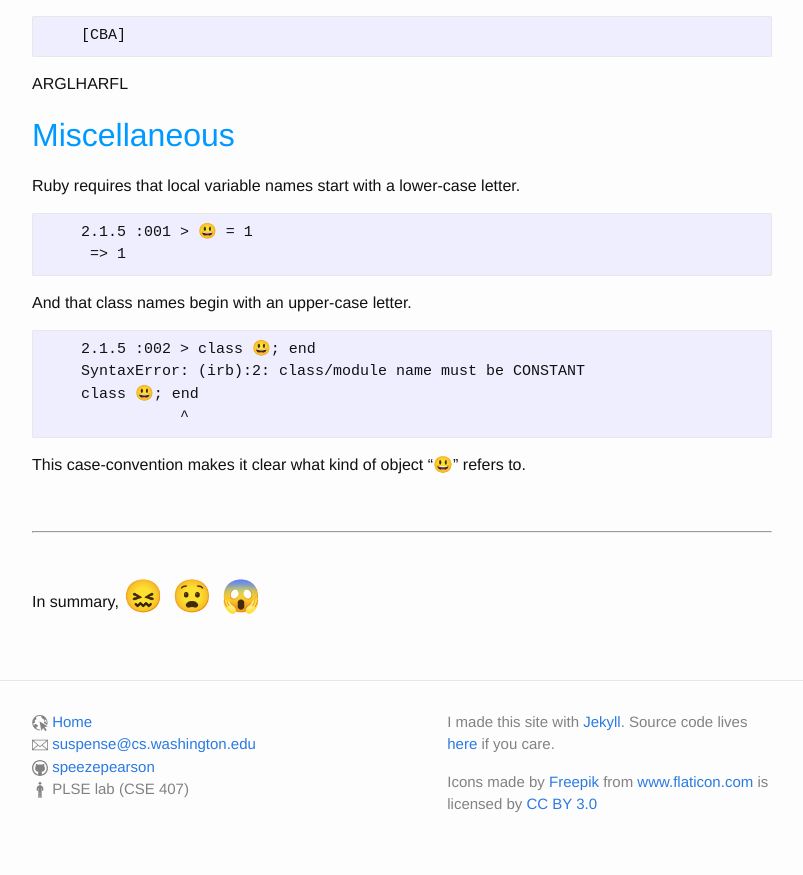
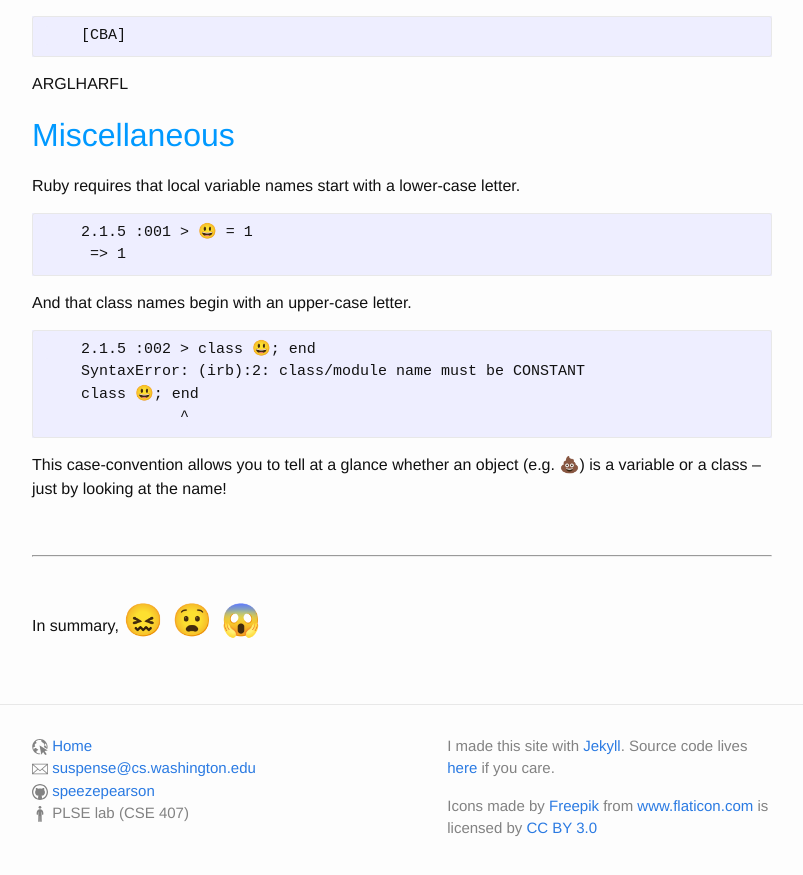
Before and after one commit to speezepearson/speezepearson.github.io, a Jekyll site: the page built from _posts/2016-04-07-unicotastrophes.markdown, in a window 1280 px wide and 900 px high, scrolled down 2998 px. Shown: the top 875 px of the window, without its empty margins (238-1041 px from the left). Built offline with Jekyll 4.4.1, drawn with Linux system fonts in a browser that asks for light colours.

Commit message:
more annotations

```diff
--- a/_posts/2016-04-07-unicotastrophes.markdown
+++ b/_posts/2016-04-07-unicotastrophes.markdown
@@ -129,7 +129,7 @@ And that class names begin with an upper-case letter.
         class 😃; end
                    ^
 
-This case-convention makes it clear what kind of object "😃" refers to.
+This case-convention allows you to tell at a glance whether an object (e.g. 💩) is a variable or a class -- just by looking at the name!
 
 <br/>
 <hr/>
```
